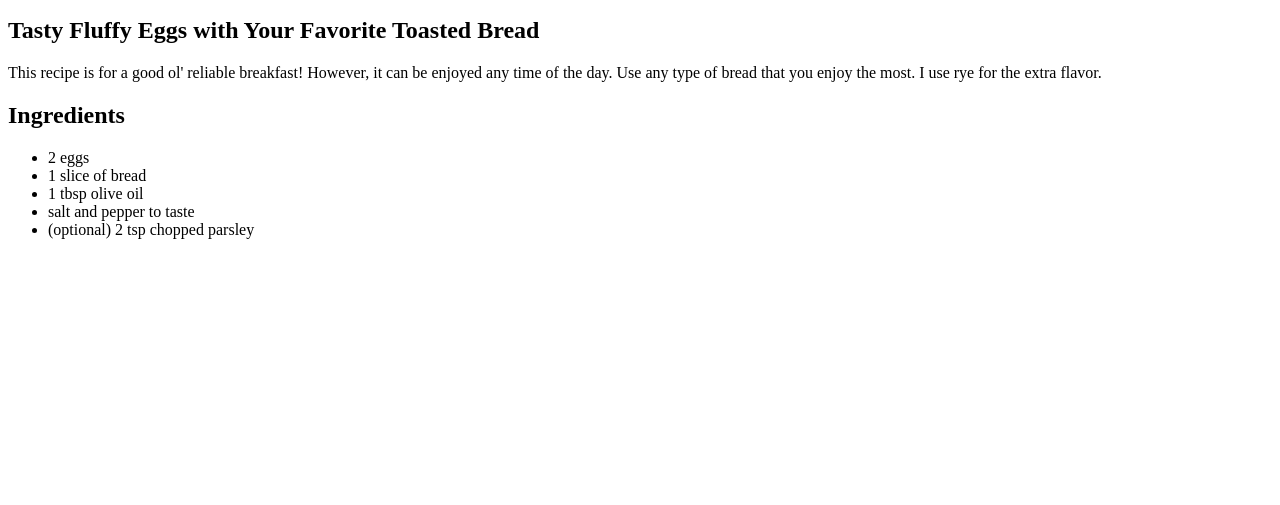
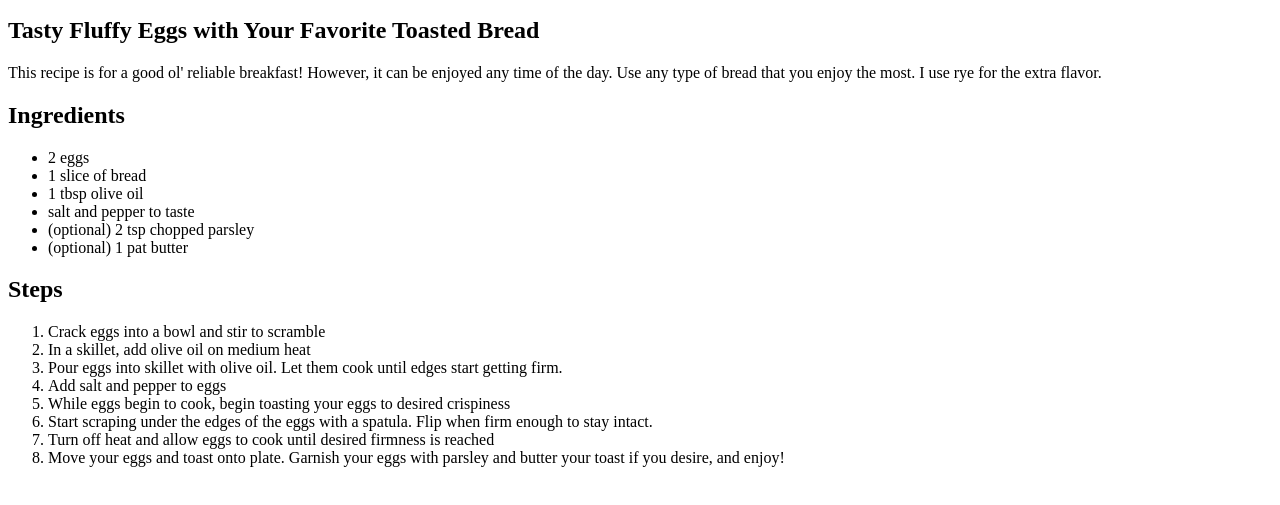
Before and after one commit to cstamper93/odin_recipes_mobile, a plain HTML site: page recipes/eggs_and_toast.html in a window 1280 px wide. Shown: the part 101-606 px from the top of the page. Drawn offline with Linux system fonts and the light colour scheme.

Commit message:
Add recipe steps

```diff
--- a/recipes/eggs_and_toast.html
+++ b/recipes/eggs_and_toast.html
@@ -18,6 +18,19 @@
             <li>1 tbsp olive oil</li>
             <li>salt and pepper to taste</li>
             <li>(optional) 2 tsp chopped parsley</li>
+            <li>(optional) 1 pat butter</li>
         </ul>
+
+        <h2>Steps</h2>
+        <ol>
+            <li>Crack eggs into a bowl and stir to scramble</li>
+            <li>In a skillet, add olive oil on medium heat</li>
+            <li>Pour eggs into skillet with olive oil. Let them cook until edges start getting firm.</li>
+            <li>Add salt and pepper to eggs</li>
+            <li>While eggs begin to cook, begin toasting your eggs to desired crispiness</li>
+            <li>Start scraping under the edges of the eggs with a spatula. Flip when firm enough to stay intact.</li>
+            <li>Turn off heat and allow eggs to cook until desired firmness is reached</li>
+            <li>Move your eggs and toast onto plate. Garnish your eggs with parsley and butter your toast if you desire, and enjoy!</li>
+            </ol>
     </body>
 </html>
```
